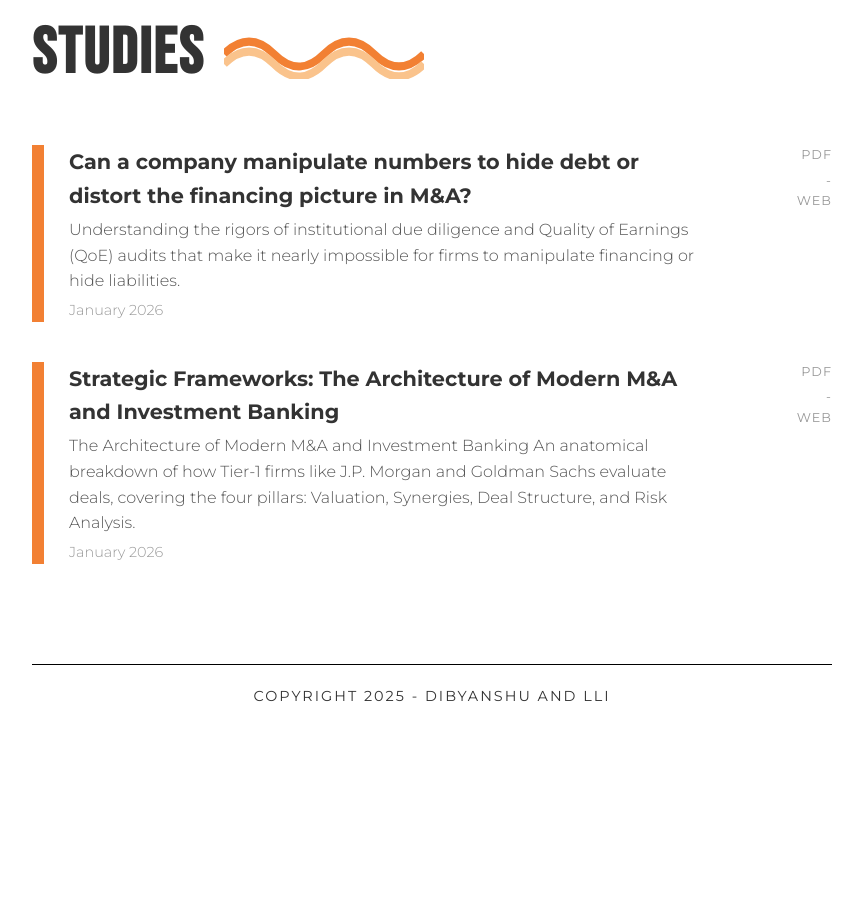
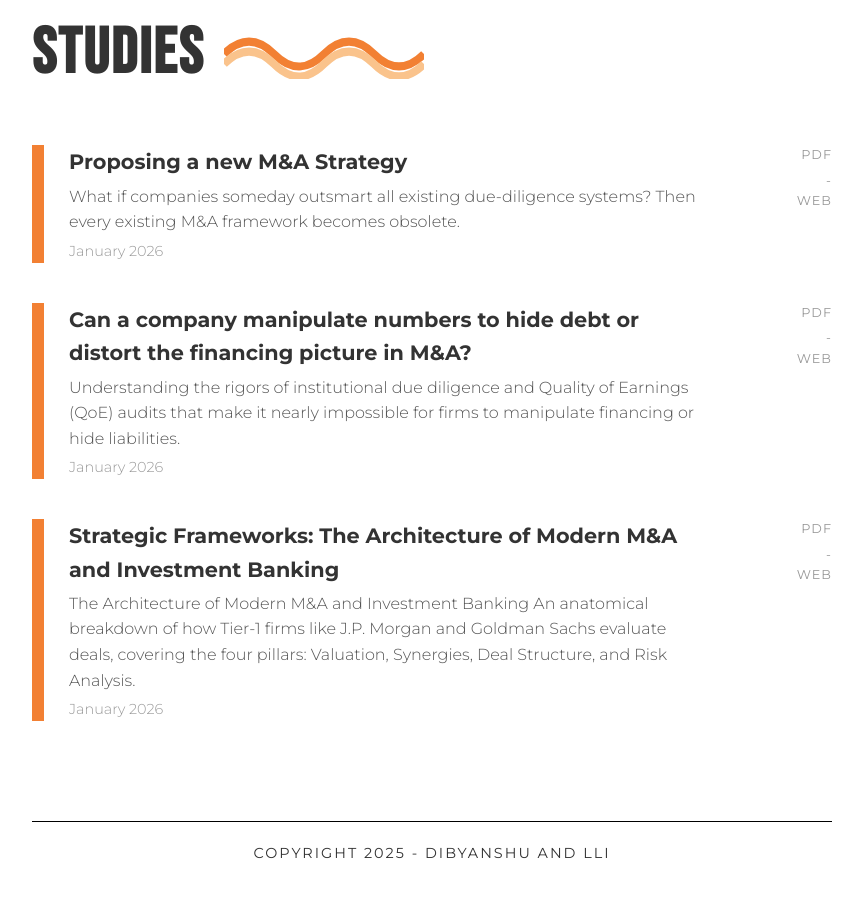
Before and after one commit to dkconnect/lli, a plain HTML site: page index.html in a window 1280 px wide. Shown: the part 802-1699 px from the top of the page, without its empty margins (208-1070 px from the left). Before the commit the page ends 1550 px from the top, so only its background shows below. Drawn offline with Linux system fonts and the light colour scheme.

Commit message:
Update index.html

```diff
--- a/index.html
+++ b/index.html
@@ -206,6 +206,19 @@
 
             <div class="study-entry">
                 <div class="study-content">
+                    <h4>Proposing a new M&A Strategy</h4>
+                    <p>What if companies someday outsmart all existing due-diligence systems? Then every existing M&A framework becomes obsolete. </p>
+                    <div class="date">January 2026</div>
+                </div>
+                <div class="links">
+                    <a href="pdf.com">PDF</a>
+                    -
+                    <a href="st3-jan26.html">WEB</a>
+                </div>
+            </div>
+
+            <div class="study-entry">
+                <div class="study-content">
                     <h4>Can a company manipulate numbers to hide debt or distort the financing picture in M&A?</h4>
                     <p>Understanding the rigors of institutional due diligence and Quality of Earnings (QoE) audits that make it nearly impossible for firms to manipulate financing or hide liabilities.</p>
                     <div class="date">January 2026</div>
```
